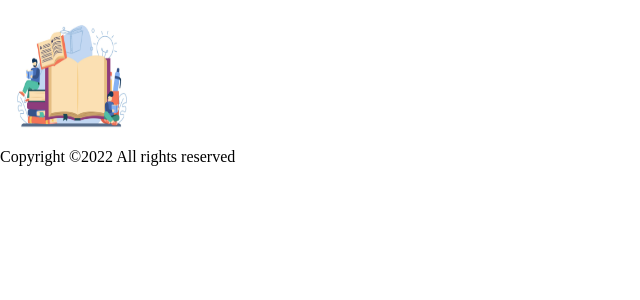
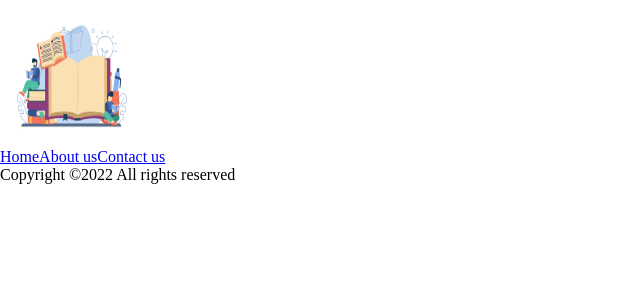
Before and after one commit to basilysf1709/litlinks, a Next.js app in the folder frontend/: page / in a window 1280 px wide. Shown: the top 300 px of the page, without its empty margins (0-640 px from the left). Built offline with nearby package versions, Linux system fonts and the light colour scheme.

Commit message:
Adding new components

```diff
--- /dev/null
+++ b/frontend/src/components/Navbar.tsx
@@ -0,0 +1,14 @@
+import React from 'react';
+import Link from 'next/link'
+
+const Navbar: React.FC = () => {
+  return (
+    <div>
+      <Link href="/">Home</Link>
+      <Link href="/aboutus">About us</Link>
+      <Link href="/contactus">Contact us</Link>
+    </div>
+  );
+};
+
+export default Navbar;
--- a/frontend/src/pages/index.tsx
+++ b/frontend/src/pages/index.tsx
@@ -1,6 +1,7 @@
 import Head from "next/head";
 import { Inter } from "next/font/google";
 import Image from "next/image";
+import Navbar from '../components/Navbar';
 
 const inter = Inter({ subsets: ["latin"] });
 
@@ -20,6 +21,7 @@ const Root: React.FC = (): JSX.Element => {
           width={144}
           alt="Book Image"
         />
+        <Navbar />
       </main>
 
       <footer>Copyright ©2022 All rights reserved</footer>
```
Also changed, not shown: frontend/src/components/HomeContent.tsx (added, +14 -0 lines), frontend/src/pages/Home.tsx (deleted, +0 -17 lines), frontend/src/pages/aboutus.tsx (added, +12 -0 lines), frontend/src/pages/contactus.tsx (added, +12 -0 lines).
